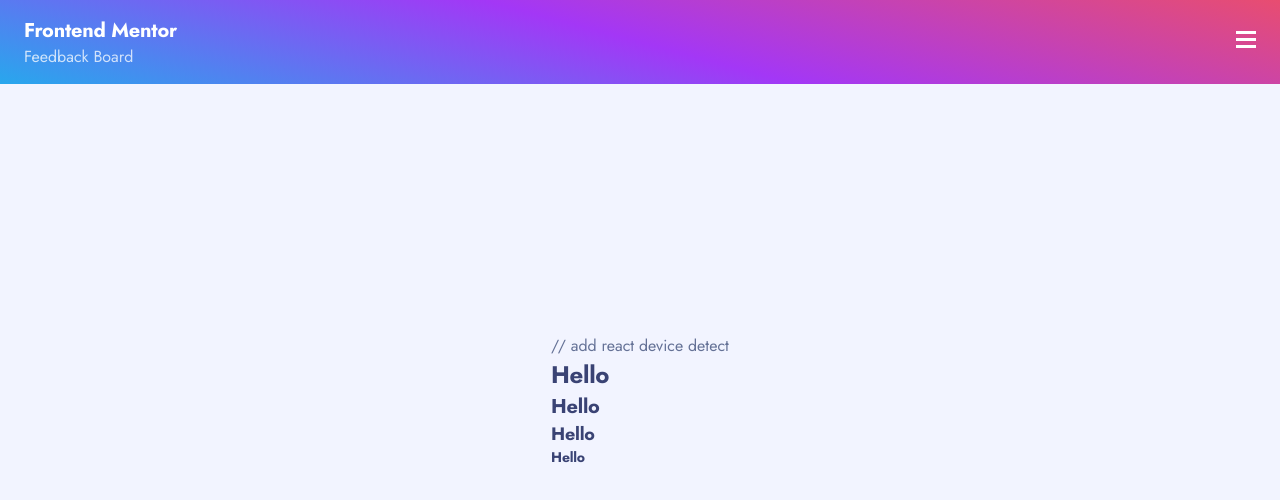
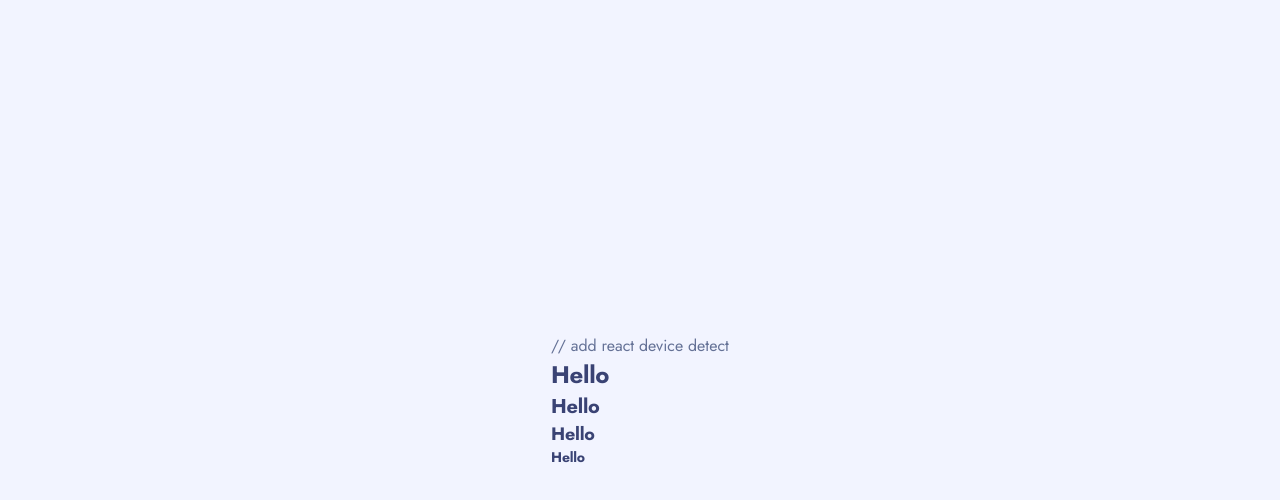
Before and after one commit to hollowww-dev/feedback-app-fe, a React (Vite) app: page / in a window 1280 px wide. Shown: the top 500 px of the page. Built offline with nearby package versions, Linux system fonts and the light colour scheme.

Commit message:
react-device-detect added

```diff
--- a/index.html
+++ b/index.html
@@ -3,7 +3,6 @@
 
 <head>
   <meta charset="UTF-8" />
-  <link rel="icon" type="image/svg+xml" href="/vite.svg" />
   <meta name="viewport" content="width=device-width, initial-scale=1.0" />
   <title>Product Feedback App</title>
 
--- a/package.json
+++ b/package.json
@@ -11,6 +11,7 @@
 	},
 	"dependencies": {
 		"react": "^18.2.0",
+		"react-device-detect": "^2.2.3",
 		"react-dom": "^18.2.0",
 		"react-router-dom": "^6.22.2",
 		"styled-components": "^6.1.8",
--- a/src/App.tsx
+++ b/src/App.tsx
@@ -5,6 +5,8 @@ import { ThemeProvider } from 'styled-components';
 import { GlobalStyles } from './globalStyles';
 
 import { theme } from './theme';
+
+import { isMobile } from 'react-device-detect';
 
 import MobileHeader from './components/MobileHeader';
 
@@ -16,7 +18,7 @@ const App = () => {
 			<ThemeProvider theme={theme}>
 				<GlobalStyles />
 				// add react device detect
-				<MobileHeader />
+				{isMobile && <MobileHeader />}
 				<Routes>
 					<Route path="/" element={<FeedbackListPage />} />
 					<Route path="*" element={<Navigate to="/" />} />
```
Also changed, not shown: 1 other file (tests, documents, lock files or other folders).
